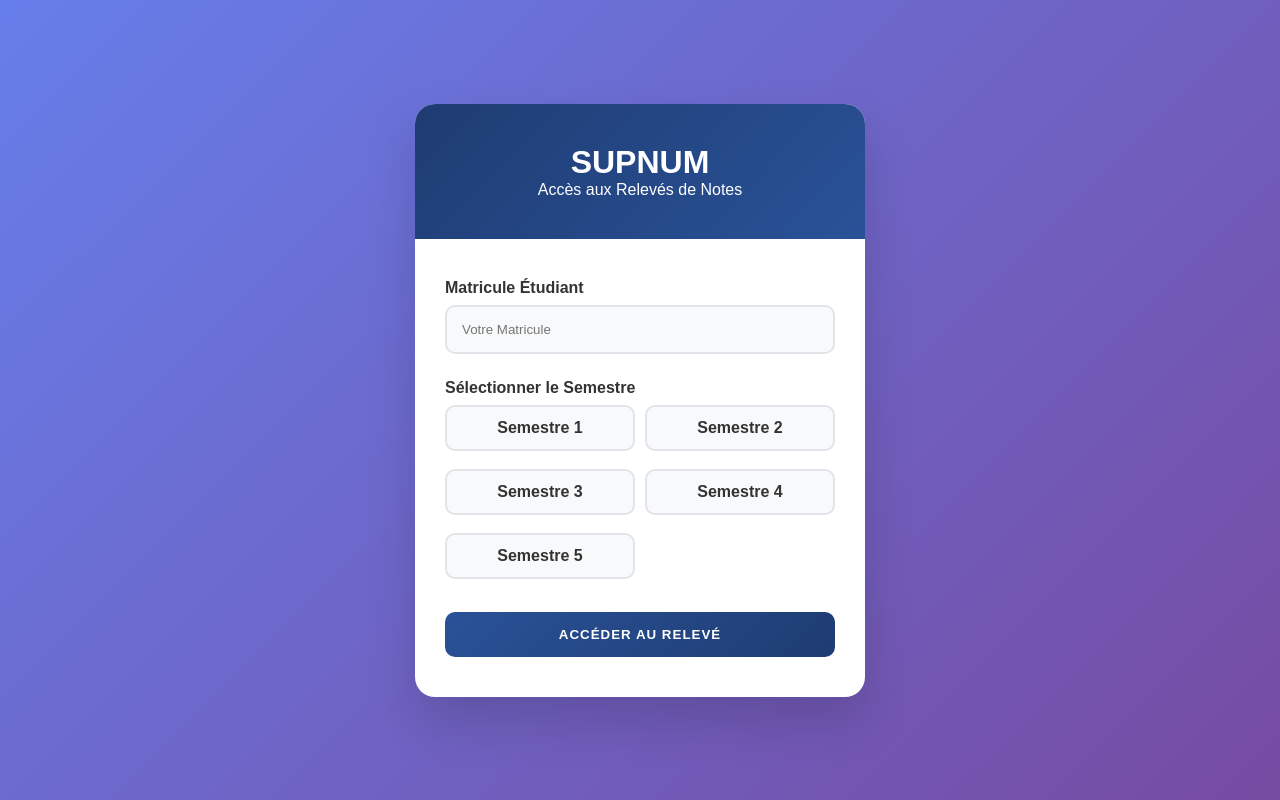
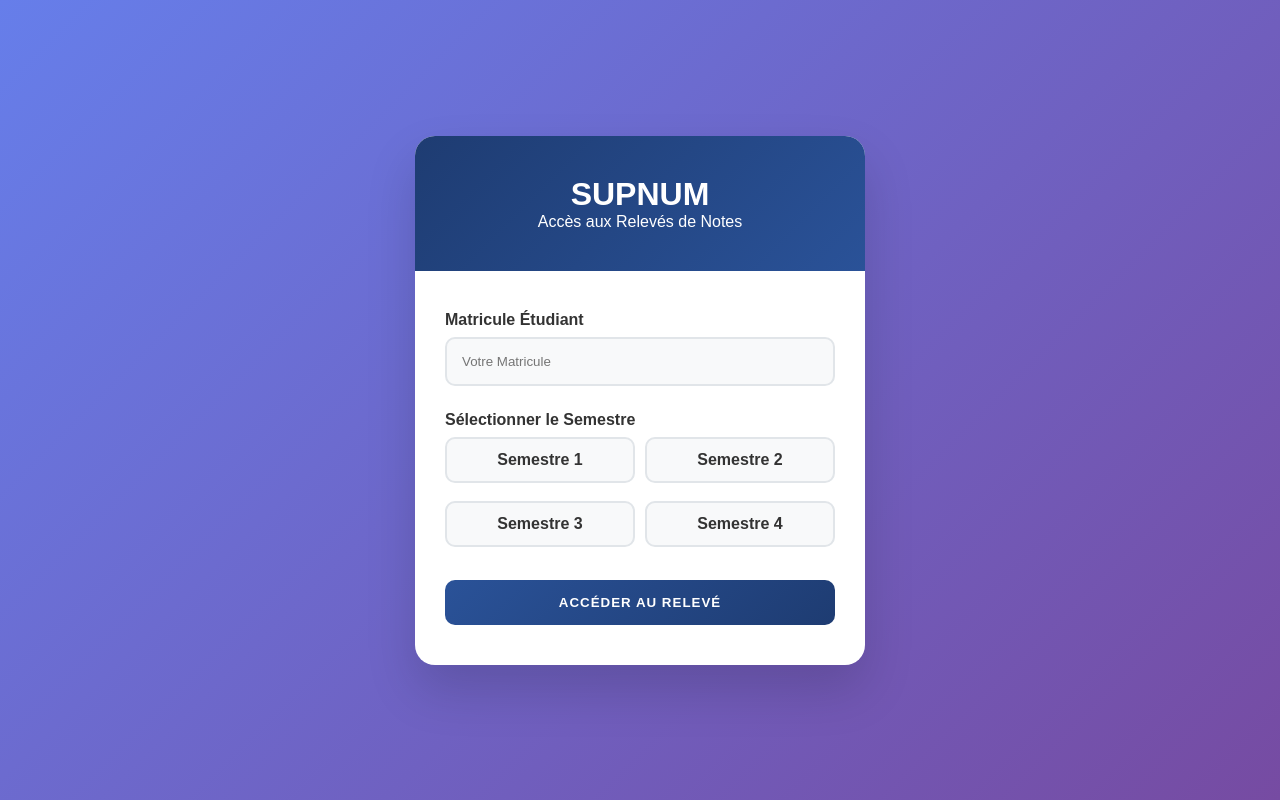
Before and after one commit to Abdurrahmane06/resultat_upnum, a Django app: page / in a window 1280 px wide. Run offline with Django 5.2, Linux system fonts and the light colour scheme.

Commit message:
remove s5

```diff
--- a/notes/templates/notes/index.html
+++ b/notes/templates/notes/index.html
@@ -106,10 +106,10 @@
                             <input type="radio" id="s4" name="semestre" value="4">
                             <label for="s4" class="semester-label">Semestre 4</label>
                         </div>
-                        <div class="semester-option">
+                        <!-- <div class="semester-option">
                             <input type="radio" id="s5" name="semestre" value="5">
                             <label for="s5" class="semester-label">Semestre 5</label>
-                        </div>
+                        </div> -->
                     </div>
                 </div>
                 <button type="submit" class="login-btn">Accéder au Relevé</button>
```
Also changed, not shown: 1 other file.
